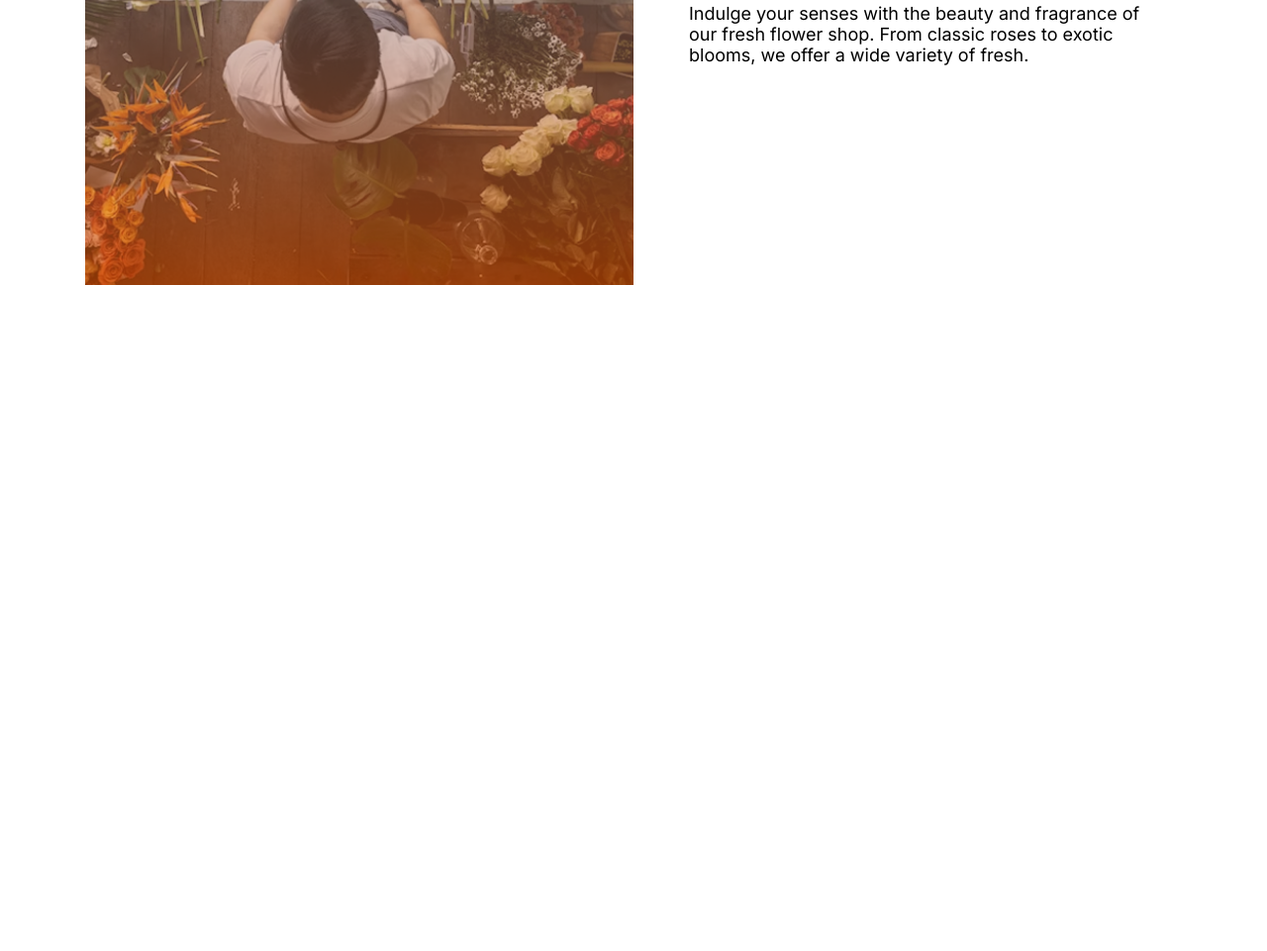
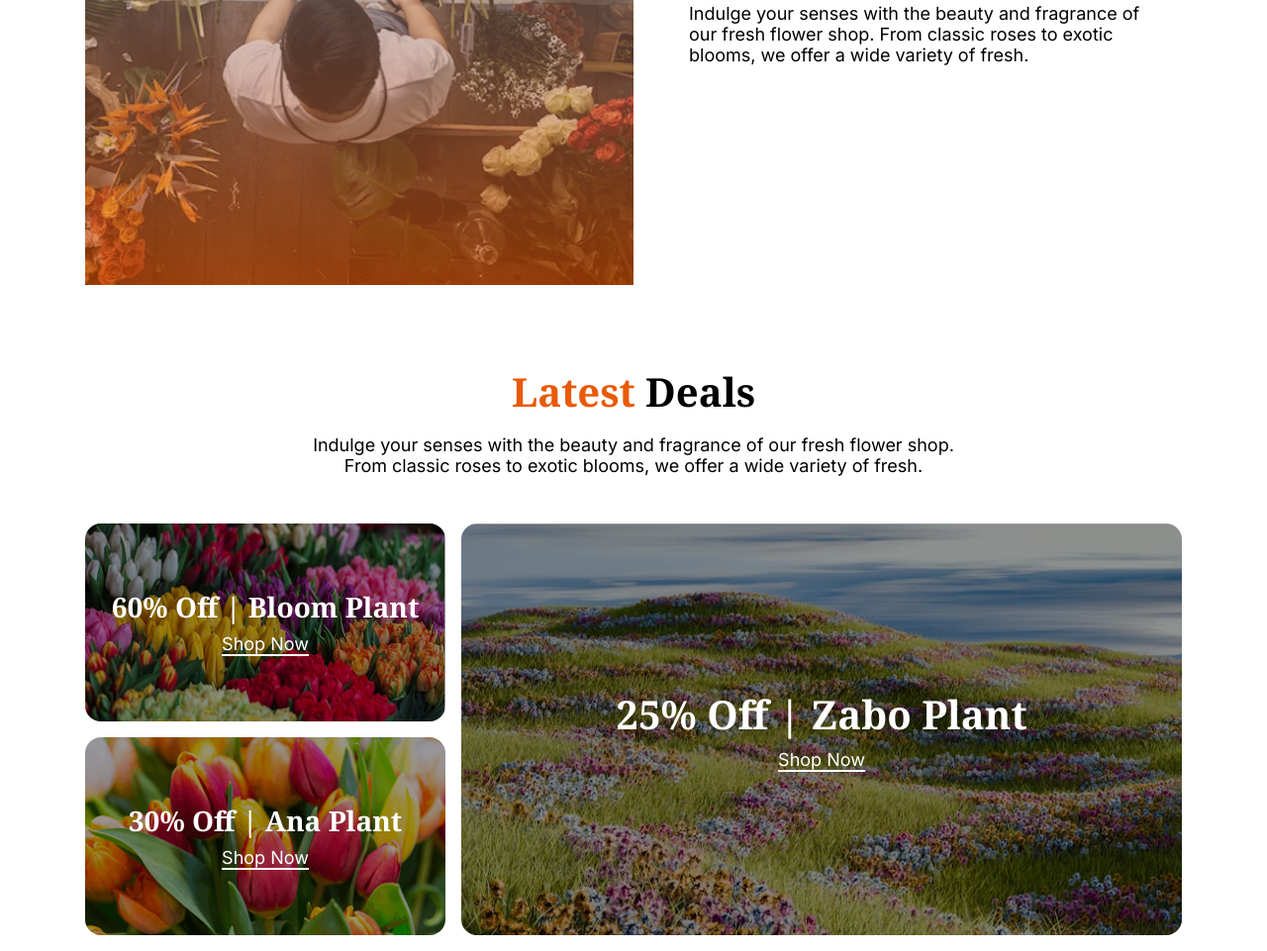
Before and after one commit to moinakash/B12A02-Responsive-Flowers, a plain HTML site: page index.html in a window 1280 px wide. Shown: the part 2029-2990 px from the top of the page at 99% size. Before the commit the page ends 2333 px from the top, so only its background shows below. Drawn offline with Linux system fonts and the light colour scheme.

Commit message:
latest deals complete

```diff
--- a/index.html
+++ b/index.html
@@ -183,5 +183,42 @@
       </section>
     </div>
 
+
+       <div class="wrapper">
+      <section class="latest-deals">
+        <h1 class="font-h2 font-noto-serif">
+          <span class="color-primary"> Latest </span> Deals
+        </h1>
+        <p class="opacity-50 text-center">
+          Indulge your senses with the beauty and fragrance of our fresh flower
+          shop. <br />
+          From classic roses to exotic blooms, we offer a wide variety of fresh.
+        </p>
+        <div class="deal-grid">
+          <div class="deal-card bloom-card">
+            <div class="dark-bg"></div>
+            <h1 class="font-h3 color-white font-noto-serif">
+              60% Off | Bloom Plant
+            </h1>
+            <a href="" class="shop-link">Shop Now</a>
+          </div>
+          <div class="deal-card zabo-card">
+            <div class="dark-bg"></div>
+            <h1 class="font-h2 color-white font-noto-serif">
+              25% Off | Zabo Plant
+            </h1>
+            <a href="" class="shop-link">Shop Now</a>
+          </div>
+          <div class="deal-card ana-card">
+            <div class="dark-bg"></div>
+            <h1 class="font-h3 color-white font-noto-serif">
+              30% Off | Ana Plant
+            </h1>
+            <a href="" class="shop-link">Shop Now</a>
+          </div>
+        </div>
+      </section>
+    </div>
+
   </body>
 </html>
--- a/style.css
+++ b/style.css
@@ -273,6 +273,80 @@ button {
 
 
 
+/* Latest Deals section */
+
+.latest-deals {
+  display: grid;
+  justify-items: center;
+  gap: 1rem;
+}
+
+.deal-grid {
+  margin-top: 2rem;
+  width: 100%;
+  display: grid;
+  grid-template-columns: 1fr 2fr;
+  grid-template-rows: repeat(2, 200px);
+  gap: 1rem;
+}
+
+.deal-card {
+  position: relative;
+  display: flex;
+  flex-direction: column;
+  align-items: center;
+  gap: 0.5rem;
+  justify-content: center;
+  border-radius: 1rem;
+  width: 100%;
+
+  background-size: cover;
+  background-position: center;
+  background-repeat: no-repeat;
+}
+
+.dark-bg {
+  position: absolute;
+  left: 0;
+  top: 0;
+  height: 100%;
+  width: 100%;
+  background-color: var(--color-dark-900);
+  opacity: 0.4;
+  border-radius: inherit;
+}
+
+.deal-card > *:not(.dark-bg) {
+  z-index: 1;
+}
+
+.bloom-card {
+  background-image: url("./assets/deal-bloom.png");
+}
+
+.ana-card {
+  background-image: url("./assets/deal-ana.png");
+}
+
+.zabo-card {
+  background-image: url("./assets/deal-zabo.png");
+
+  grid-row: span 2;
+}
+
+.shop-link {
+  color: var(--color-white);
+  border-bottom: 2px solid var(--color-white);
+  transition: opacity 0.5s, transform 0.5s ease-in-out;
+}
+
+.shop-link:hover {
+  opacity: 0.75;
+  transform: translateY(1.25px);
+}
+
+
+
 
 @media screen and (width <= 576px) {
   body > *:not(:last-child) {
@@ -330,4 +404,14 @@ button {
   }
 
 
+  .deal-grid {
+    margin-top: 0;
+    grid-template-columns: 1fr;
+    grid-template-rows: repeat(3, 200px);
+  }
+
+  .zabo-card {
+    grid-row: span 1;
+  }
+
 }
```
